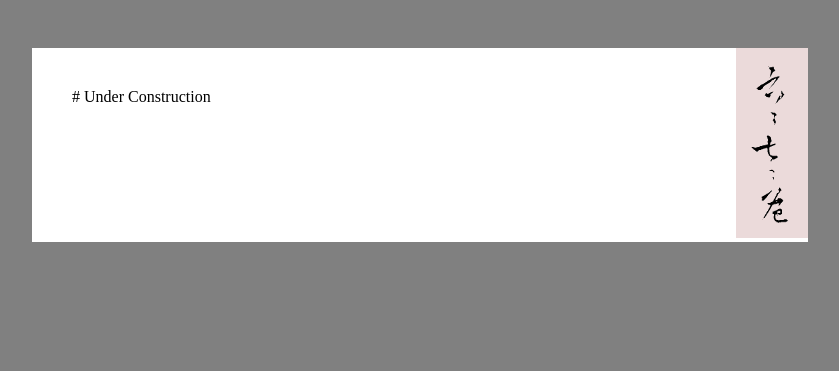
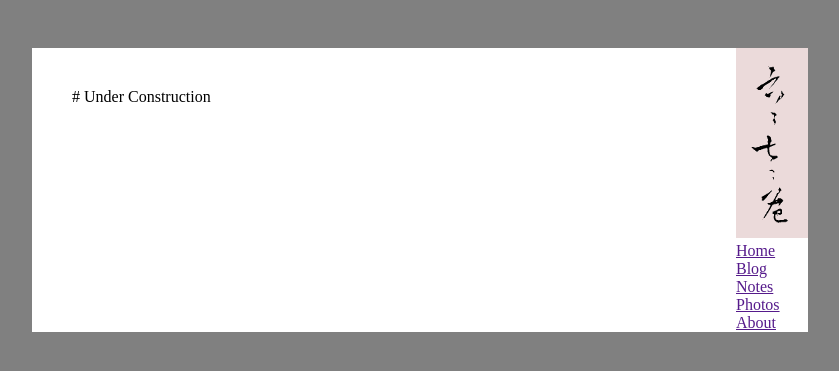
Before and after one commit to wangguanzhou/wangguanzhou.github.io, a Jekyll site: the page built from index.html, in a window 1280 px wide. Shown: the top 371 px of the page, without its empty margins (220-1059 px from the left). Built offline with Jekyll 4.4.1, drawn with Linux system fonts in a browser that asks for light colours; the list of posts is cut into pages by our own code.

Commit message:
add nav links

```diff
--- a/_config.yml
+++ b/_config.yml
@@ -4,3 +4,15 @@ description:	"tech notes, blogs and photos"
 permalink:	date
 
 paginate:	3
+
+links:
+ - name:	Home
+ - url:		/
+ - name:	Blog
+ - url:		/
+ - name:	Notes
+ - url:		/
+ - name:	Photos
+ - url:		/
+ - name:	About
+ - url:		/
--- a/_layouts/default.html
+++ b/_layouts/default.html
@@ -18,6 +18,11 @@
 				<img src="img/6677ba.png">
 			</div>
 			<div class="nav">
+				{% for link in site.links %}
+					<div class="navlink">
+					<a target="_top" href="{{link.url}}">{{link.name}}</a>
+					</div>
+				{% endfor %}
 			</div>
 		</div>
 	</div>
--- a/css/style.css
+++ b/css/style.css
@@ -38,3 +38,7 @@ body {
 .nav {
 
 }
+
+.navlink {
+
+}
```
